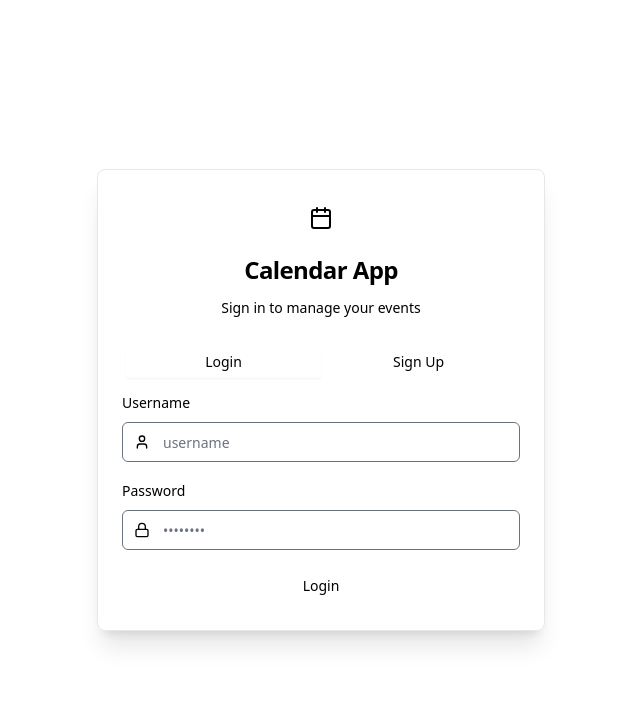
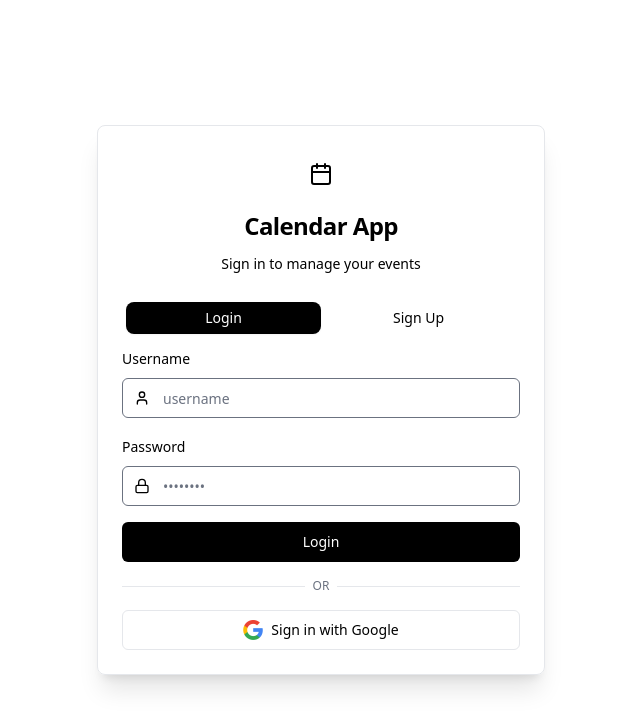
Before and after one commit to Othi-Raja/calendar, a Next.js app: page / in a window 1280 px wide. Shown: the top 728 px of the page, without its empty margins (319-959 px from the left). Built offline with nearby package versions, Linux system fonts and the light colour scheme; no server answers.

Commit message:
Add Google icon SVG asset to the project

```diff
--- a/src/app/components/Auth.tsx
+++ b/src/app/components/Auth.tsx
@@ -1,80 +1,80 @@
 "use client";
 import { useState } from "react";
+import Image from "next/image";
 import { Card, CardContent, CardDescription, CardHeader, CardTitle } from "@/app/components/ui/card";
 import { Tabs, TabsContent, TabsList, TabsTrigger } from "@/app/components/ui/tabs";
-import { Lock, User, Calendar } from "lucide-react";
+import { Lock, User, Calendar, Loader2 } from "lucide-react";
 import { Input } from "./ui/input";
 import { Label } from "./ui/label";
 import { Button } from "./ui/button";
 import { useToast } from "../hooks/use-toast";
 import { db, auth } from "../integrations/firebaseConfig/config";
-import { signInWithEmailAndPassword, createUserWithEmailAndPassword } from "firebase/auth";
+import googleLogo from "../asserts/google-icon-logo-svgrepo-com.png";
+import {
+  signInWithEmailAndPassword,
+  createUserWithEmailAndPassword,
+  GoogleAuthProvider,
+  signInWithPopup,
+} from "firebase/auth";
 import { doc, getDoc, setDoc } from "firebase/firestore";
-
 export const Auth = () => {
+  const [activeTab, setActiveTab] = useState<"login" | "signup">("login");
   const [username, setUsername] = useState("");
   const [password, setPassword] = useState("");
   const [loading, setLoading] = useState(false);
   const { toast } = useToast();
-
   const pseudoEmail = `${username.trim().toLowerCase()}@calendarapp.local`;
-
+  // ✅ Password strength logic
+  const getPasswordStrength = (password: string) => {
+    let score = 0;
+    if (password.length >= 8) score++;
+    if (/[A-Z]/.test(password)) score++;
+    if (/[0-9]/.test(password)) score++;
+    if (/[^A-Za-z0-9]/.test(password)) score++;
+    if (score <= 1) return { label: "Weak", color: "bg-red-500", width: "w-1/3" };
+    if (score === 2) return { label: "Medium", color: "bg-yellow-500", width: "w-2/3" };
+    if (score >= 3) return { label: "Strong", color: "bg-green-500", width: "w-full" };
+    return { label: "", color: "", width: "" };
+  };
+  const passwordStrength = getPasswordStrength(password);
   // ✅ SIGN UP
   const handleSignup = async () => {
     if (!username || !password) {
       toast({ variant: "destructive", title: "Error", description: "Please fill all fields" });
       return;
     }
-
     try {
       setLoading(true);
-
-      // Create Firebase Auth account
       const userCredential = await createUserWithEmailAndPassword(auth, pseudoEmail, password);
       const user = userCredential.user;
-
-      // Create user profile in Firestore
       await setDoc(doc(db, "users", user.uid), {
         username: username.trim().toLowerCase(),
         email: pseudoEmail,
         createdAt: new Date().toISOString(),
       });
-
-      toast({
-        title: "Account Created",
-        description: `Welcome ${username}!`,
-      });
-
+      toast({ title: "Account Created", description: `Welcome ${username}!` });
       setUsername("");
       setPassword("");
+      setActiveTab("login"); // 🔁 Switch to Login after successful signup
     } catch (error: any) {
-      toast({
-        variant: "destructive",
-        title: "Signup Error",
-        description: error.message,
-      });
+      toast({ variant: "destructive", title: "Signup Error", description: error.message });
     } finally {
       setLoading(false);
     }
   };
-
   // ✅ LOGIN
   const handleLogin = async () => {
     if (!username || !password) {
       toast({ variant: "destructive", title: "Error", description: "Please fill all fields" });
       return;
     }
-
     try {
       setLoading(true);
-
       await signInWithEmailAndPassword(auth, pseudoEmail, password);
-
       toast({
         title: "Welcome Back!",
         description: `Logged in as ${username}`,
       });
-
       setUsername("");
       setPassword("");
     } catch (error: any) {
@@ -87,7 +87,38 @@ export const Auth = () => {
       setLoading(false);
     }
   };
-
+  // ✅ GOOGLE LOGIN
+  const handleGoogleLogin = async () => {
+    try {
+      setLoading(true);
+      const provider = new GoogleAuthProvider();
+      const result = await signInWithPopup(auth, provider);
+      const user = result.user;
+      // Check if user exists in Firestore
+      const userRef = doc(db, "users", user.uid);
+      const userSnap = await getDoc(userRef);
+      if (!userSnap.exists()) {
+        await setDoc(userRef, {
+          username: user.displayName || "Unnamed User",
+          email: user.email,
+          createdAt: new Date().toISOString(),
+          provider: "google",
+        });
+      }
+      toast({
+        title: "Signed in with Google",
+        description: `Welcome ${user.displayName || "User"}!`,
+      });
+    } catch (error: any) {
+      toast({
+        variant: "destructive",
+        title: "Google Login Error",
+        description: error.message,
+      });
+    } finally {
+      setLoading(false);
+    }
+  };
   return (
     <div className="min-h-screen flex items-center justify-center bg-gradient-to-br from-primary/10 via-background to-accent/10 p-4">
       <Card className="w-full max-w-md shadow-xl">
@@ -96,16 +127,20 @@ export const Auth = () => {
             <Calendar className="w-6 h-6 text-primary-foreground" />
           </div>
           <CardTitle className="text-2xl font-bold">Calendar App</CardTitle>
-          <CardDescription>Sign in to manage your events</CardDescription>
+          <CardDescription>
+            {activeTab === "login" ? "Sign in to manage your events" : "Create your account to get started"}
+          </CardDescription>
         </CardHeader>
-
         <CardContent>
-          <Tabs defaultValue="login" className="w-full">
+          <Tabs value={activeTab} onValueChange={(val) => setActiveTab(val as "login" | "signup")} className="w-full">
             <TabsList className="grid w-full grid-cols-2">
-              <TabsTrigger value="login">Login</TabsTrigger>
-              <TabsTrigger value="signup">Sign Up</TabsTrigger>
+              <TabsTrigger value="login" className={activeTab === "login" ? "bg-black text-white rounded-lg" : ""}>
+                Login
+              </TabsTrigger>
+              <TabsTrigger value="signup" className={activeTab === "signup" ? "bg-black text-white rounded-lg" : ""}>
+                Sign Up
+              </TabsTrigger>
             </TabsList>
-
             {/* LOGIN TAB */}
             <TabsContent value="login" className="space-y-4">
               <div className="space-y-2">
@@ -135,11 +170,29 @@ export const Auth = () => {
                   />
                 </div>
               </div>
-              <Button onClick={handleLogin} disabled={loading} className="w-full">
+              <Button onClick={handleLogin} disabled={loading} className="w-full bg-black text-white">
+                {loading ? <Loader2 className="animate-spin mr-2 h-4 w-4" /> : null}
                 {loading ? "Loading..." : "Login"}
               </Button>
+              {/* Divider */}
+              <div className="relative my-4">
+                <div className="absolute inset-0 flex items-center">
+                  <span className="w-full border-t"></span>
+                </div>
+                <div className="relative flex justify-center text-xs uppercase">
+                  <span className="bg-background px-2 text-muted-foreground text-gray-500 bg-white">Or</span>
+                </div>
+              </div>
+              <Button
+                variant="outline"
+                onClick={handleGoogleLogin}
+                disabled={loading}
+                className="w-full flex items-center justify-center gap-2"
+              >
+                <Image src={googleLogo} alt="Google logo" height={20} width={20} />
+                Sign in with Google
+              </Button>
             </TabsContent>
-
             {/* SIGNUP TAB */}
             <TabsContent value="signup" className="space-y-4">
               <div className="space-y-2">
@@ -168,8 +221,22 @@ export const Auth = () => {
                     className="pl-10"
                   />
                 </div>
+                {/* ✅ Password strength indicator */}
+                {password.length > 0 && (
+                  <div className="space-y-1">
+                    <div className="h-2 w-full bg-gray-200 rounded-full overflow-hidden">
+                      <div
+                        className={`h-2 transition-all duration-300 rounded-full ${passwordStrength.color} ${passwordStrength.width}`}
+                      ></div>
+                    </div>
+                    <p className="text-xs text-gray-600 text-right font-medium">
+                      {passwordStrength.label} Password
+                    </p>
+                  </div>
+                )}
               </div>
-              <Button onClick={handleSignup} disabled={loading} className="w-full">
+              <Button onClick={handleSignup} disabled={loading} className="w-full bg-black text-white">
+                {loading ? <Loader2 className="animate-spin mr-2 h-4 w-4" /> : null}
                 {loading ? "Loading..." : "Create Account"}
               </Button>
             </TabsContent>
```
Also changed, not shown: src/app/asserts/google-icon-logo-svgrepo-com.png (added), src/app/asserts/google_icon.svg (added).
